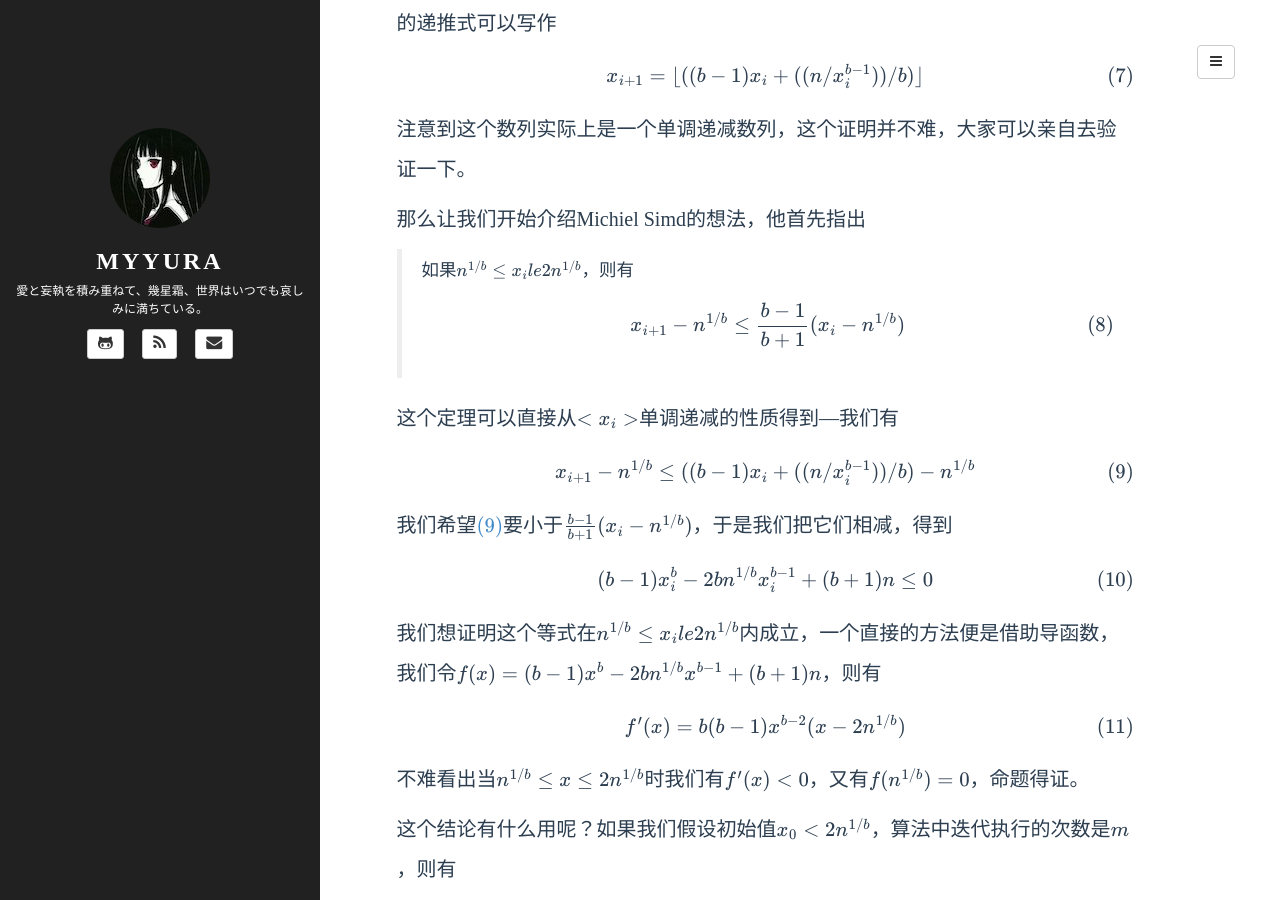
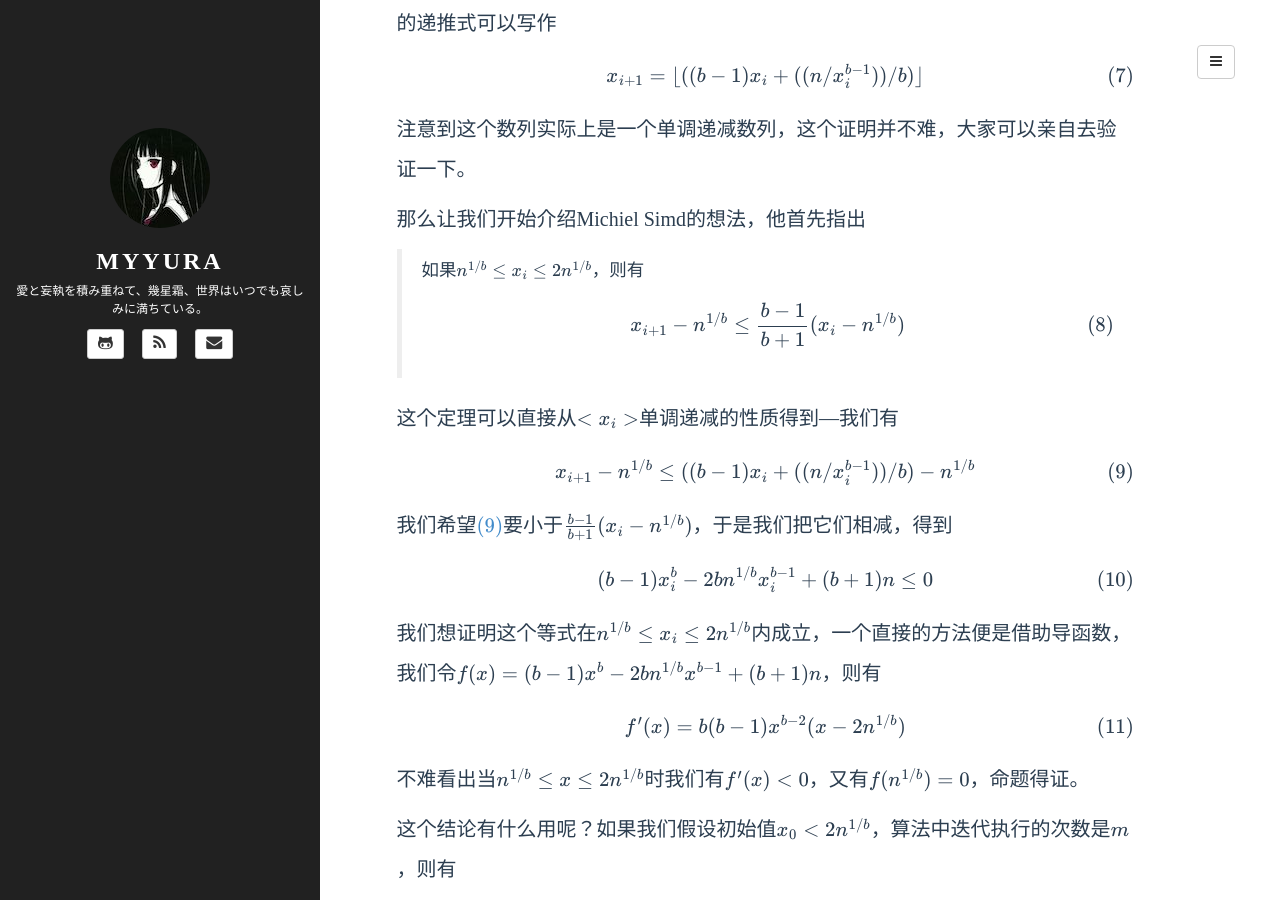
Before and after one commit to Myyura/myyura.github.io, a Jekyll site: the page built from _posts/algorithm/2018-8-3-number_theory_algorithms_for_AKS-1.md, in a window 1280 px wide and 900 px high, scrolled down 3311 px. Built offline with Jekyll 4.4.1, drawn with Linux system fonts in a browser that asks for light colours; formulas are drawn with MathJax 3; a script that is not in the unit is left out; comment, search, counter and statistics services are not loaded.

Commit message:
Fix some typos

```diff
--- a/_posts/algorithm/2018-8-3-number_theory_algorithms_for_AKS-1.md
+++ b/_posts/algorithm/2018-8-3-number_theory_algorithms_for_AKS-1.md
@@ -103,7 +103,7 @@ $$
 注意到这个数列实际上是一个单调递减数列，这个证明并不难，大家可以亲自去验证一下。
 
 那么让我们开始介绍Michiel Simd的想法，他首先指出
-> 如果$ n^{1/b} \le x_i le 2n^{1/b} $，则有
+> 如果$ n^{1/b} \le x_i \le 2n^{1/b} $，则有
 >
 > $$
 > x_{i+1} - n^{1/b} \le \frac{b - 1}{b + 1} (x_i - n^{1/b})
@@ -125,7 +125,7 @@ $$
 (b - 1)x_i^b - 2bn^{1/b}x_i^{b-1} + (b+1)n \le 0
 $$
 
-我们想证明这个等式在$ n^{1/b} \le x_i le 2n^{1/b} $内成立，一个直接的方法便是借助导函数，我们令$f(x) = (b - 1)x^b - 2bn^{1/b}x^{b-1} + (b+1)n$，则有
+我们想证明这个等式在$ n^{1/b} \le x_i \le 2n^{1/b} $内成立，一个直接的方法便是借助导函数，我们令$f(x) = (b - 1)x^b - 2bn^{1/b}x^{b-1} + (b+1)n$，则有
 
 $$
 f'(x) = b(b-1)x^{b-2}(x-2n^{1/b})
```
